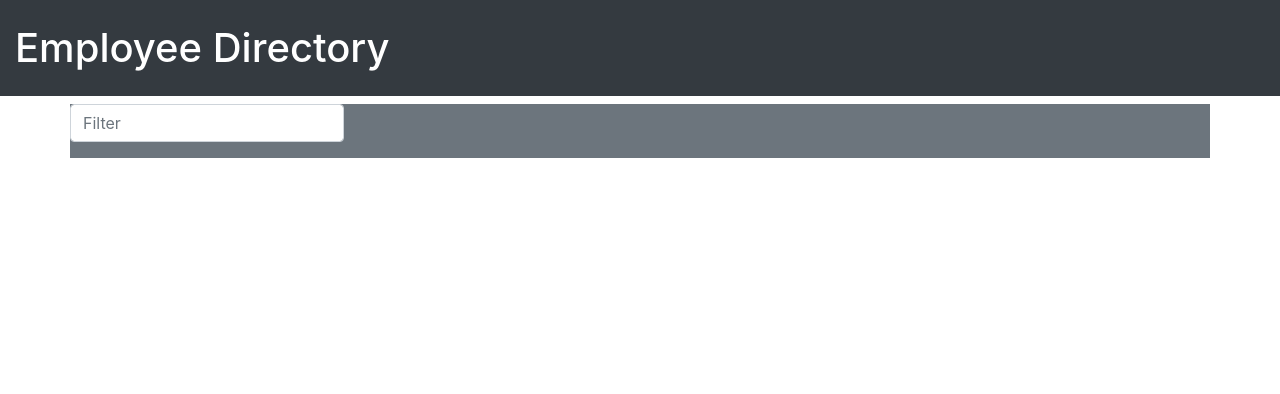
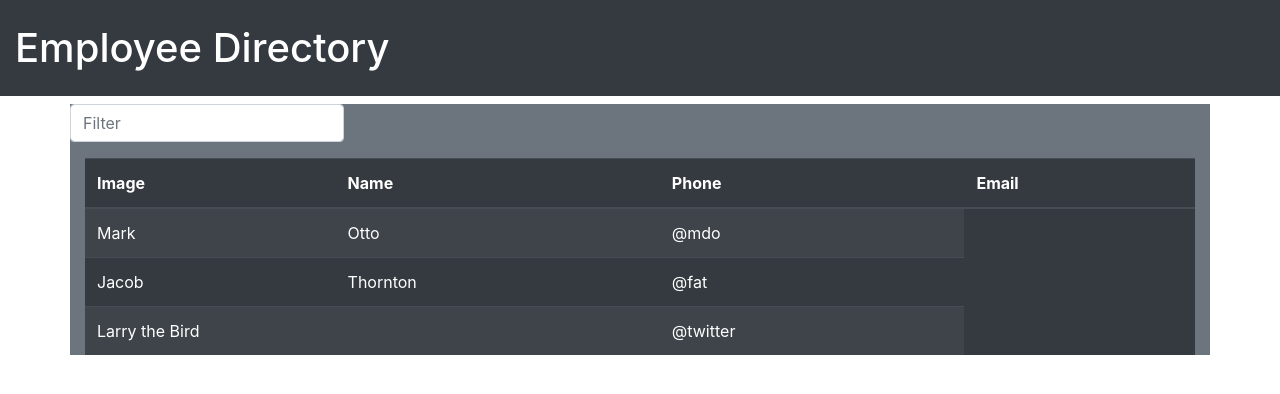
Before and after one commit to amightyrose/TS-19-Employee-Directory, a React (Create React App) app in the folder employee-directory/: page / in a window 1280 px wide. Shown: the top 394 px of the page. Built offline with nearby package versions, Linux system fonts and the light colour scheme.

Commit message:
Added table.

```diff
--- a/employee-directory/src/components/Container.js
+++ b/employee-directory/src/components/Container.js
@@ -1,10 +1,12 @@
 import React from 'react';
 import SearchBar from './FilterForm';
+import Table from './Table';
 
 const Container = () => {
 	return (
 		<section className="container bg-secondary">
 			<SearchBar/>
+			<Table/>
 		</section>
 	);
 }
--- /dev/null
+++ b/employee-directory/src/components/Table.js
@@ -0,0 +1,34 @@
+import React from 'react';
+
+const Table = () => {
+	return (
+		<table className="table table-dark table-striped table-hover">
+			<thead>
+				<tr>
+					<th scope="col">Image</th>
+					<th scope="col">Name</th>
+					<th scope="col">Phone</th>
+					<th scope="col">Email</th>
+				</tr>
+			</thead>
+			<tbody>
+				<tr>
+					<td>Mark</td>
+					<td>Otto</td>
+					<td>@mdo</td>
+				</tr>
+				<tr>
+					<td>Jacob</td>
+					<td>Thornton</td>
+					<td>@fat</td>
+				</tr>
+				<tr>
+					<td colspan="2">Larry the Bird</td>
+					<td>@twitter</td>
+				</tr>
+			</tbody>
+		</table>
+	);
+}
+
+export default Table;
```
